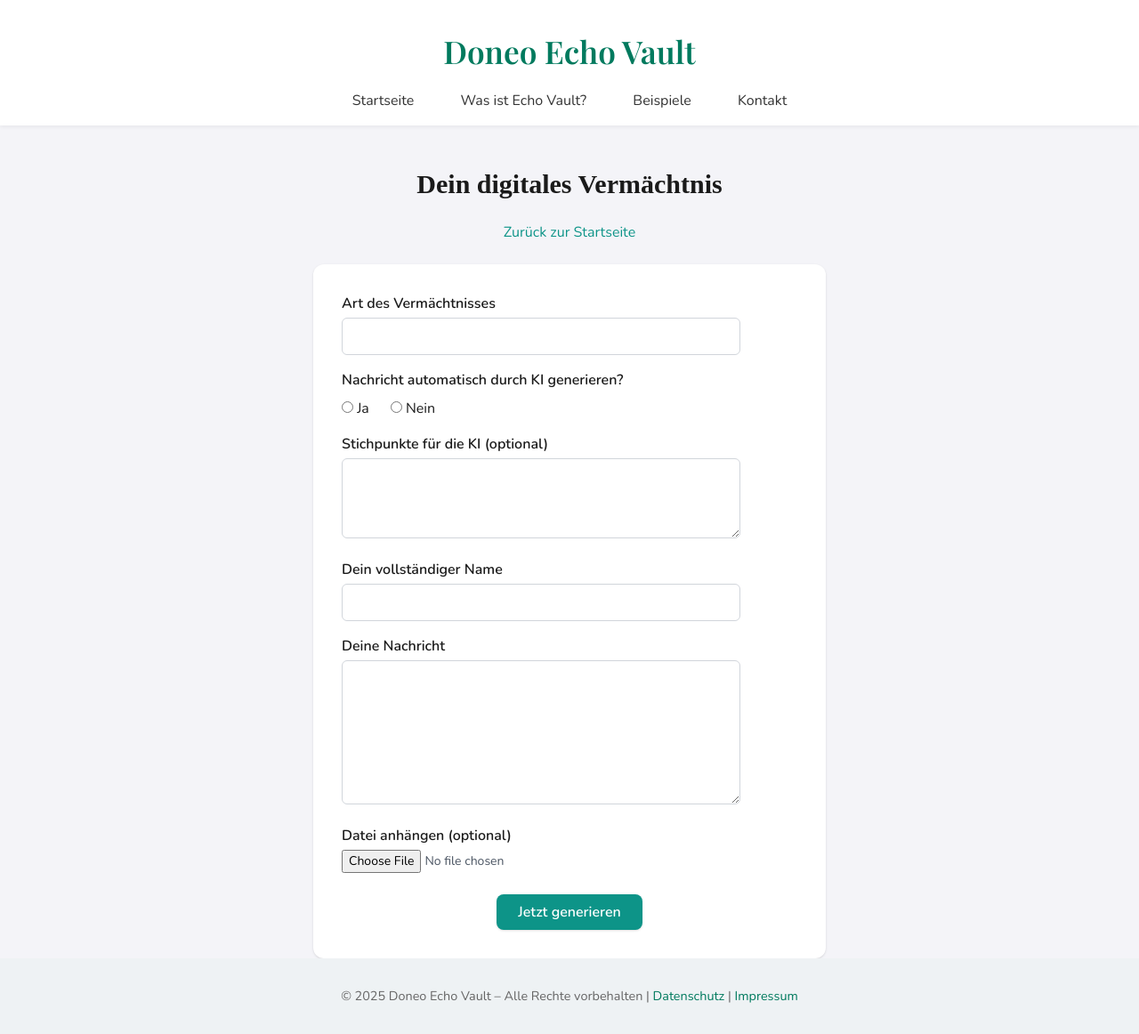
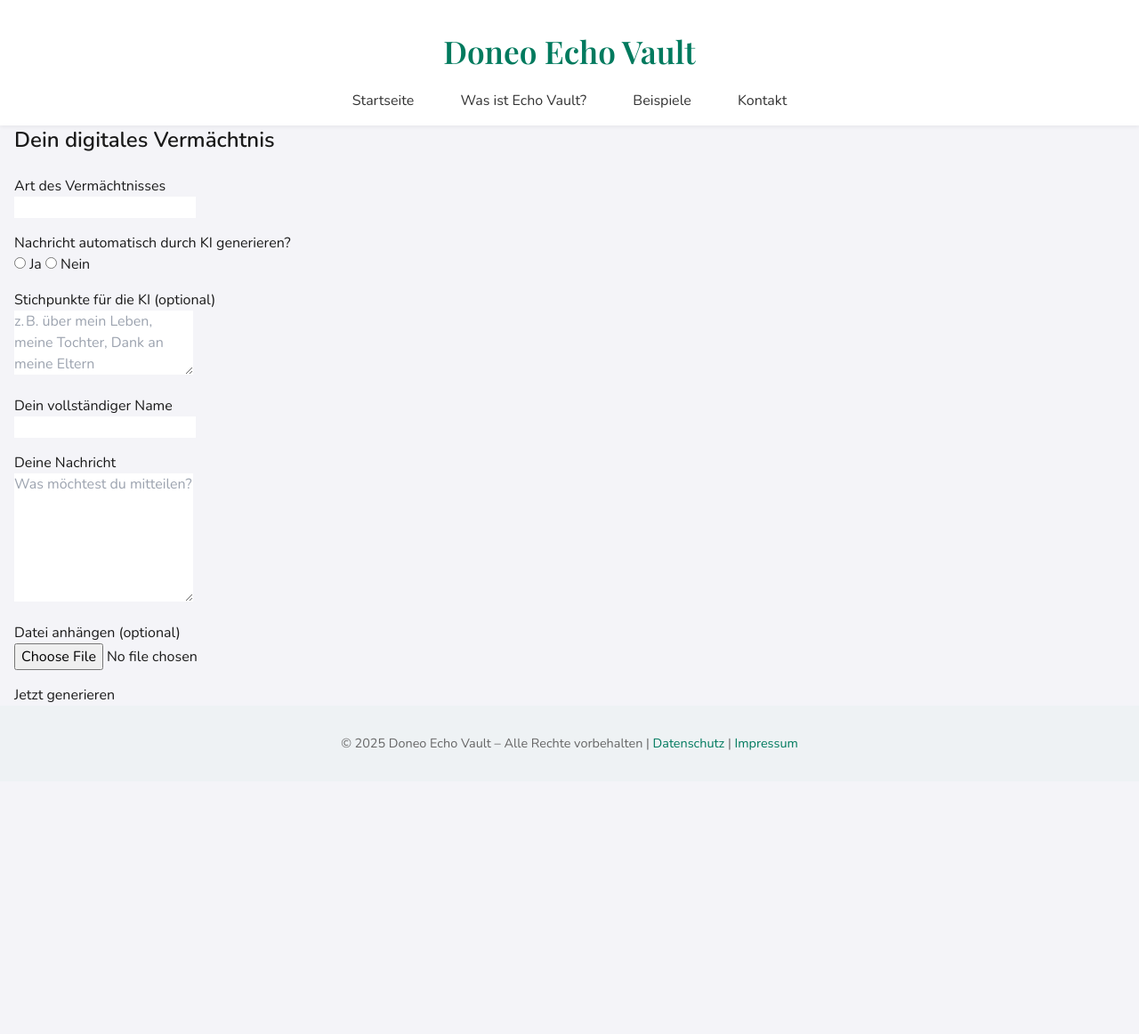
Before and after one commit to doneo24/echo_vault, a Flask app: page /formular in a window 1280 px wide. Shown: the whole page at 89% size. After the commit the page ends 843 px from the top, so only its background shows below. Run offline with Flask 3, Linux system fonts and the light colour scheme; some libraries are stand-ins or nearby versions.

Commit message:
Update formular.html

```diff
--- a/templates/formular.html
+++ b/templates/formular.html
@@ -1,57 +1,41 @@
 {% extends "base.html" %}
 {% block title %}Echo Vault – Formular{% endblock %}
 {% block content %}
-
-<section class="mt-12">
-  <h2 class="text-3xl font-bold mb-6 text-center" style="font-family: 'Source Serif Pro', serif;">Dein digitales Vermächtnis</h2>
-  <p class="text-center mb-6">
-    <a href="/" class="text-teal-600 hover:underline">Zurück zur Startseite</a>
-  </p>
-
-  <form action="/generate" method="POST" enctype="multipart/form-data"
-    class="bg-white p-8 rounded-xl shadow max-w-xl mx-auto text-left">
-
-    <!-- Art des Vermächtnisses -->
-    <label for="typ" class="block font-semibold mb-1">Art des Vermächtnisses</label>
-    <input type="text" id="typ" name="typ" value="{{ typ }}" required
-      class="w-full max-w-md mb-4 p-2 border border-gray-300 rounded-md">
-
-    <!-- KI generieren Auswahl -->
-    <label class="block font-semibold mb-2">Nachricht automatisch durch KI generieren?</label>
-    <div class="flex gap-6 mb-4">
-      <label><input type="radio" name="ki_generieren" value="ja" required> Ja</label>
-      <label><input type="radio" name="ki_generieren" value="nein" required> Nein</label>
+<section class="form-section">
+  <h2 class="text-2xl font-bold mb-6">Dein digitales Vermächtnis</h2>
+  <form action="/generate" method="POST" enctype="multipart/form-data">
+    <div class="mb-4">
+      <label for="typ">Art des Vermächtnisses</label><br>
+      <input type="text" id="typ" name="typ" value="{{ typ }}" required>
     </div>
 
-    <!-- Stichpunkte -->
-    <label for="stichpunkte" class="block font-semibold mb-1">Stichpunkte für die KI (optional)</label>
-    <textarea id="stichpunkte" name="stichpunkte" rows="3"
-      class="w-full max-w-md mb-4 p-2 border border-gray-300 rounded-md"></textarea>
-
-    <!-- Name -->
-    <label for="name" class="block font-semibold mb-1">Dein vollständiger Name</label>
-    <input type="text" id="name" name="name" required
-      class="w-full max-w-md mb-4 p-2 border border-gray-300 rounded-md">
-
-    <!-- Nachricht -->
-    <label for="nachricht" class="block font-semibold mb-1">Deine Nachricht</label>
-    <textarea id="nachricht" name="nachricht" rows="6" required
-      class="w-full max-w-md mb-4 p-2 border border-gray-300 rounded-md"></textarea>
-
-    <!-- Datei -->
-    <label for="datei" class="block font-semibold mb-1">Datei anhängen (optional)</label>
-    <input type="file" id="datei" name="datei"
-      class="w-full max-w-md mb-6 text-sm text-gray-600">
-
-    <!-- Button -->
-    <div class="text-center">
-      <button type="submit"
-        class="bg-teal-600 hover:bg-teal-700 text-white font-bold py-2 px-6 rounded-lg shadow">
-        Jetzt generieren
-      </button>
+    <div class="mb-4">
+      <label>Nachricht automatisch durch KI generieren?</label><br>
+      <input type="radio" name="ki_generieren" value="ja" required> Ja
+      <input type="radio" name="ki_generieren" value="nein" required> Nein
     </div>
 
+    <div class="mb-4">
+      <label for="stichpunkte">Stichpunkte für die KI (optional)</label><br>
+      <textarea id="stichpunkte" name="stichpunkte" rows="3" placeholder="z. B. über mein Leben, meine Tochter, Dank an meine Eltern"></textarea>
+    </div>
+
+    <div class="mb-4">
+      <label for="name">Dein vollständiger Name</label><br>
+      <input type="text" id="name" name="name" required>
+    </div>
+
+    <div class="mb-4">
+      <label for="nachricht">Deine Nachricht</label><br>
+      <textarea id="nachricht" name="nachricht" rows="6" placeholder="Was möchtest du mitteilen?" required></textarea>
+    </div>
+
+    <div class="mb-4">
+      <label for="datei">Datei anhängen (optional)</label><br>
+      <input type="file" id="datei" name="datei">
+    </div>
+
+    <button type="submit">Jetzt generieren</button>
   </form>
 </section>
-
 {% endblock %}
```
